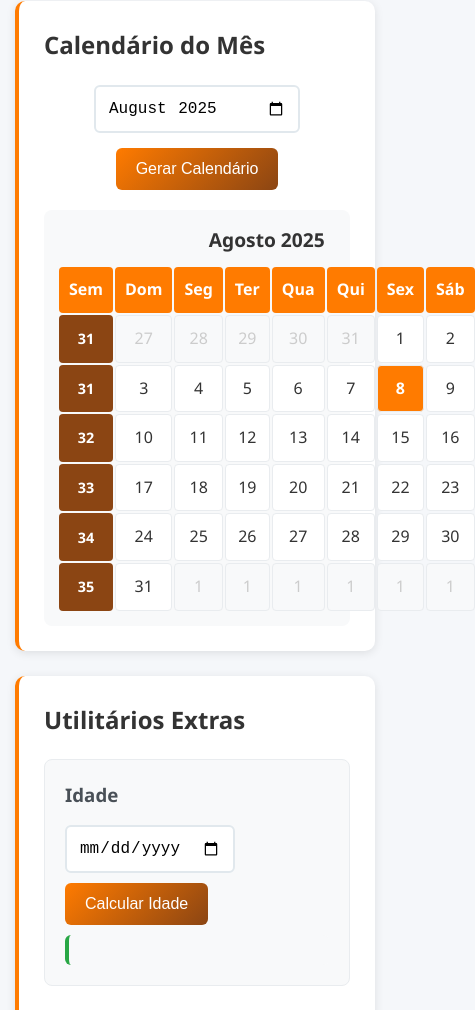
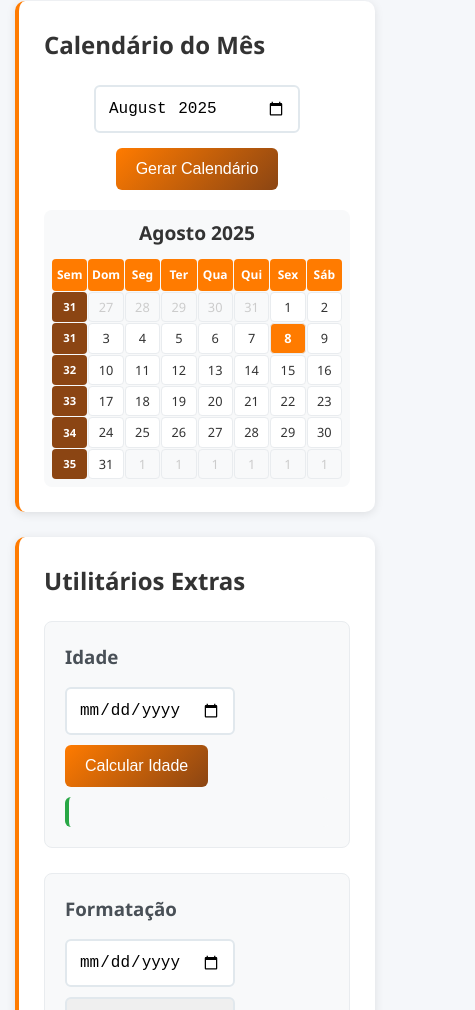
Before and after one commit to dwildt/datas, a website: page index.html in a window 390 px wide. Shown: the part 2146-3156 px from the top of the page, 475 px wide, since content can reach past the window. Drawn offline with Linux system fonts and the light colour scheme.

Commit message:
ajuste espaçamento no mobile para componente calendário - Closes #1

```diff
--- a/styles.css
+++ b/styles.css
@@ -345,4 +345,28 @@ footer {
     .footer-content p {
         font-size: 0.9rem;
     }
+
+    /* Calendário mobile */
+    .calendar {
+        gap: 1px;
+        padding: 8px;
+    }
+
+    .calendar-header {
+        padding: 6px 2px;
+        font-size: 0.75rem;
+        min-height: 30px;
+    }
+
+    .calendar-day {
+        padding: 4px 2px;
+        font-size: 0.8rem;
+        min-height: 30px;
+    }
+
+    .calendar-week-number {
+        padding: 4px 2px;
+        font-size: 0.7rem;
+        min-height: 30px;
+    }
 }
```
